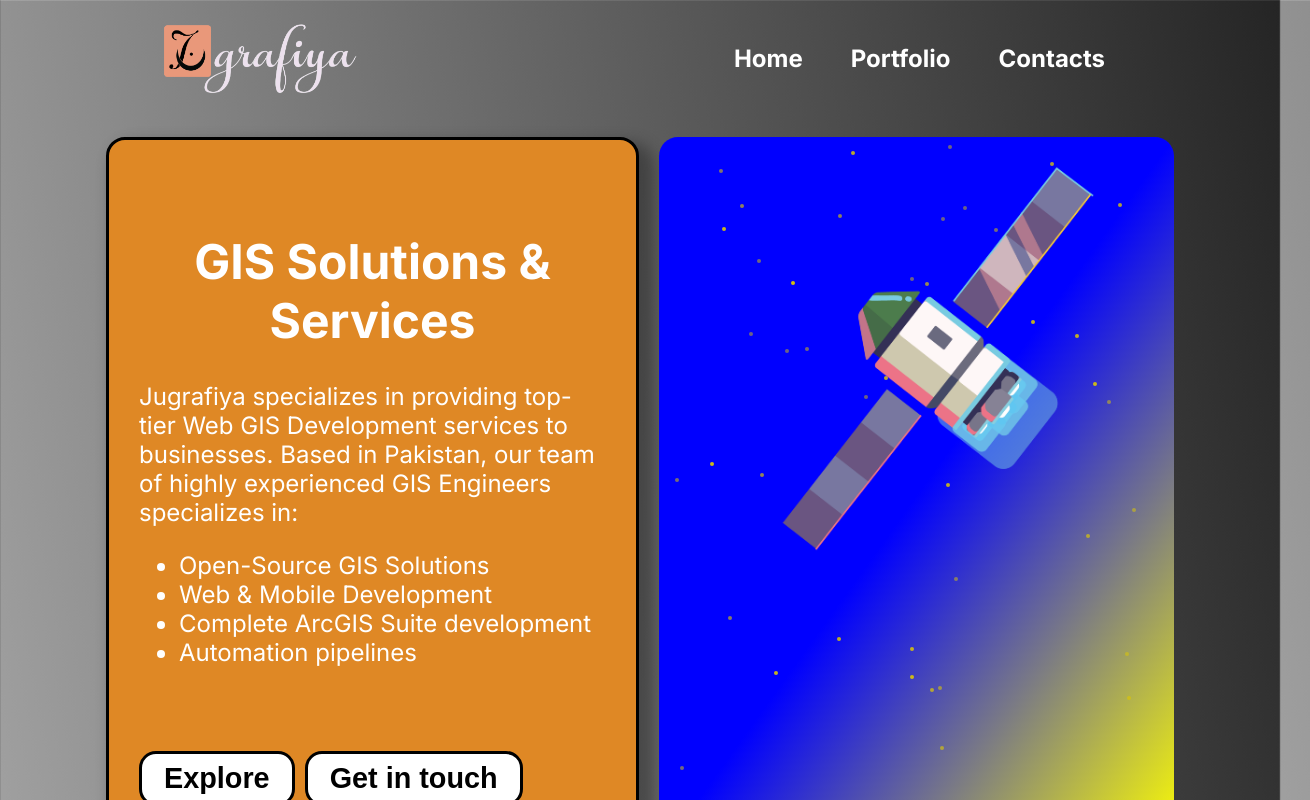
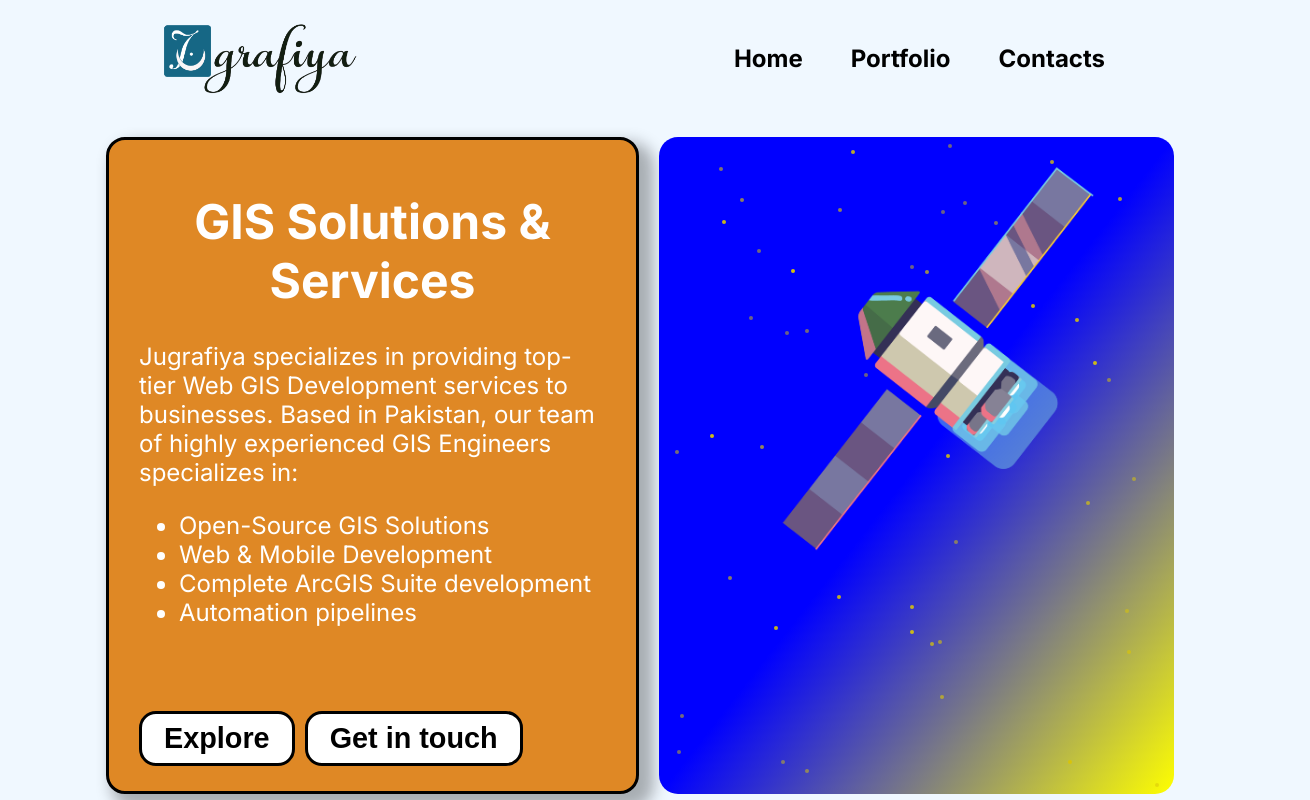
Before and after one commit to AmeerUlAman/NextJS-JugrafiyaPortfolio, a Next.js app: page / in a window 1280 px wide. Shown: the top 800 px of the page, 1310 px wide, since content can reach past the window. Built offline with nearby package versions, Linux system fonts and the light colour scheme.

Commit message:
minor styling changes

```diff
--- a/app/expertise/expertise.module.css
+++ b/app/expertise/expertise.module.css
@@ -31,7 +31,7 @@
 
 .whole {
   position: relative;
-  transform: translateX(-100%);
+  transform: translateX(-20%);
   transition: transform 0.5s ease-in-out; /* Adjust duration as needed */
 }
 
--- a/app/globals.css
+++ b/app/globals.css
@@ -14,5 +14,9 @@
  }
 body{
   /* background: linear-gradient(to bottom left,#252525 ,blue); */
-  background:linear-gradient(to bottom left,#252525 ,rgb(255, 255, 255));
+  /* background:linear-gradient(to bottom left,#252525 ,rgb(255, 255, 255)); */
+  background-color: aliceblue;
 }
+
+
+main{  overflow-x: hidden;}
--- a/app/intro/intro.module.css
+++ b/app/intro/intro.module.css
@@ -1,12 +1,12 @@
 .frex {
   display: flex;
   position: relative; /* Added to position stars relative to this container */
-
+overflow: visible;
 }
 
 .introtexta {
   width: 50%;
-  padding: 60px 30px 45px 30px;
+  padding: 20px 30px 25px 30px;
 
 
   font-size:  x-large;
@@ -73,7 +73,7 @@
 }
 
 .dif {
-  margin-top: 20px;
+  margin-top: 0px;
 }
 
 .stars {
--- a/app/nav/nav.module.css
+++ b/app/nav/nav.module.css
@@ -15,7 +15,7 @@
 height: 75px;
 cursor: pointer;
 transition: transform 0.2s;
-filter: invert(1);
+/* filter: invert(1); */
 }
 .lim:hover{
   transform: scale(1.05);
@@ -38,19 +38,19 @@
   font-size: x-large;
     gap: 1rem;
     font-weight: 700;
-color: white;
+color: rgb(0, 0, 0);
   }
 
   .links a {
     text-decoration: none;
 
     padding: 16px;
-    color: white;
+    color: rgb(0, 0, 0);
   }
   .links :hover{
-background-color: rgb(255, 255, 255);
+background-color: rgb(0, 0, 0);
 border-radius: 30px;
-color: rgb(0, 0, 0);
+color: rgb(255, 255, 255);
   }
 
 
--- a/app/stats/stats.module.css
+++ b/app/stats/stats.module.css
@@ -3,6 +3,7 @@
  background-color: black;
 color: white;
 margin: 30px 0px 30px 0px;
+padding: 20px 0px 20px 0px;
 }
 .frex{
     display: flex;
--- a/app/stats/stats.tsx
+++ b/app/stats/stats.tsx
@@ -15,7 +15,7 @@
 
     <div className={styles.blued}>
 
-<h1 className={styles.ce}>The Stats</h1>
+{/* <h1 className={styles.ce}>The Stats</h1> */}
       <div className={styles.frex}>
       {cardData.map((cards,index)=>(
        <Cards
--- a/app/tech/tech.module.css
+++ b/app/tech/tech.module.css
@@ -23,6 +23,7 @@
     align-items: center;
     text-align: center;
     margin: 20px 0;
+    font-size: larger;
 }
 
 .hrtext::before,
@@ -66,7 +67,7 @@
   }
   .whole {
     position: relative;
-    transform: translateX(100%);
+    transform: translateX(20%);
     transition: transform 0.5s ease-in-out; /* Adjust duration as needed */
   }
 
--- a/app/testimonial/tesim.module.css
+++ b/app/testimonial/tesim.module.css
@@ -1,6 +1,7 @@
 .sty{
     background-color: #2a37a7;
 padding-bottom: 60px;
+margin-bottom: 20px;
 }
 
 .sty button{
--- a/app/testimonial/testim.tsx
+++ b/app/testimonial/testim.tsx
@@ -44,7 +44,7 @@
   useEffect(() => {
     const interval = setInterval(() => {
       nextSlide();
-    }, 5000); // Change interval (in milliseconds) as needed
+    }, 9000); // Change interval (in milliseconds) as needed
 
     return () => clearInterval(interval); // Clean up the interval on component unmount
   }, []); // Empty dependency array ensures this effect runs only once on component mount
--- a/app/testimonial/testimonial.module.css
+++ b/app/testimonial/testimonial.module.css
@@ -6,7 +6,7 @@
 
     box-shadow: 0 2px 4px rgba(0, 0, 0, 0.1);
 
-    height: auto;
+
 
     height: 330px;
     color: white;
```
